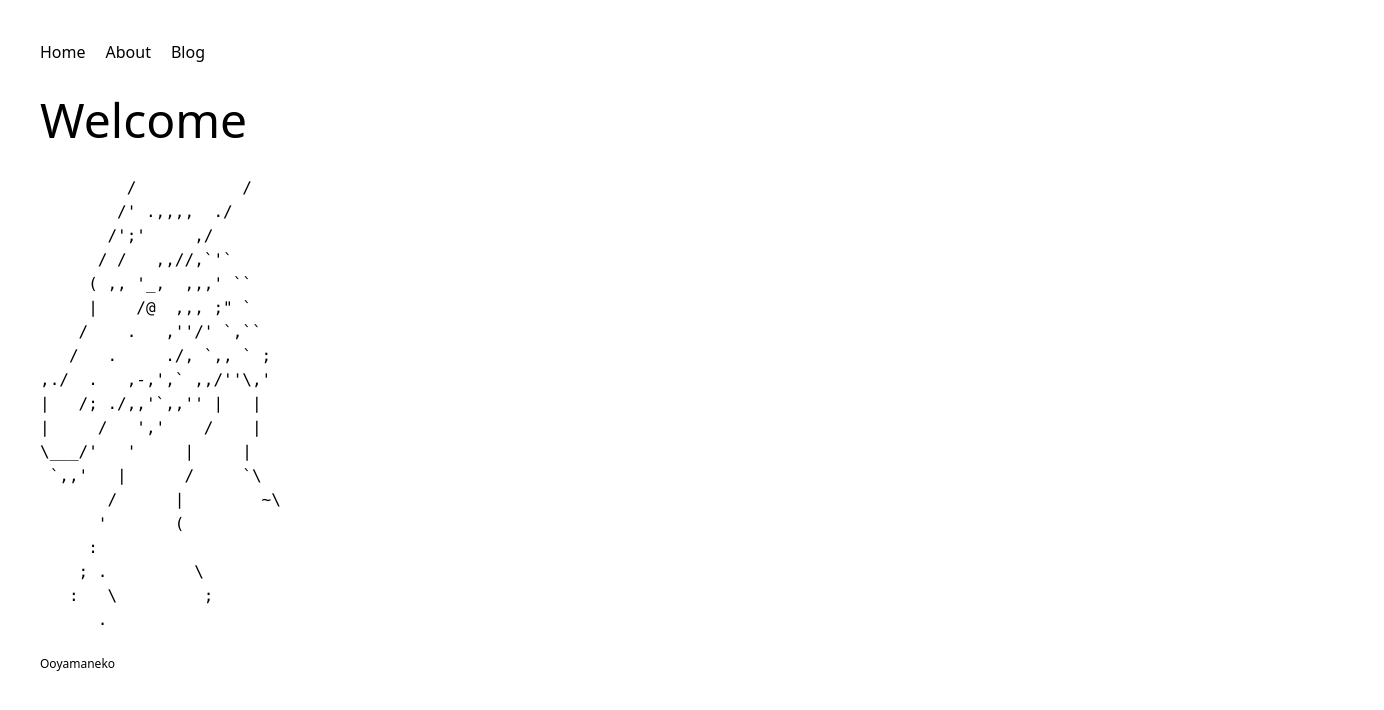
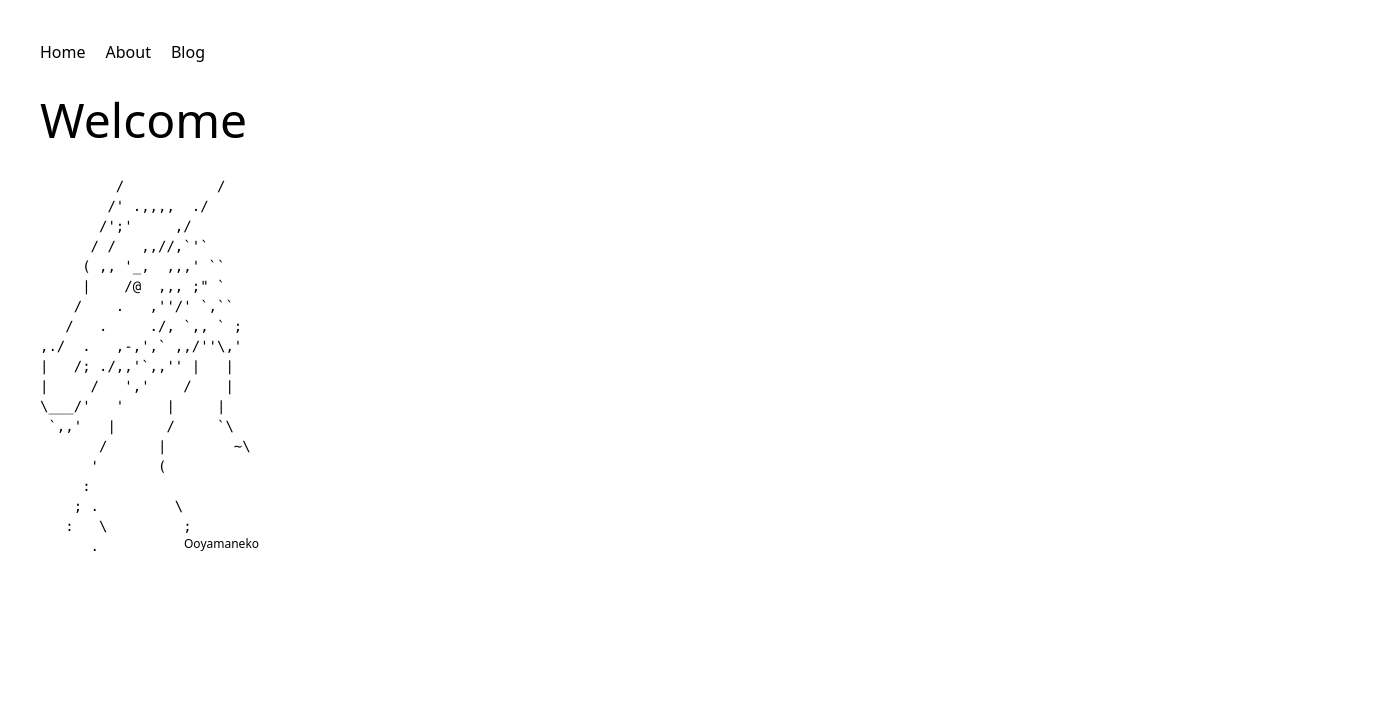
Before and after one commit to vytenisstaugaitis/sss3s, a SvelteKit app: page / in a window 1280 px wide. Shown: the top 710 px of the page, 1384 px wide, since content can reach past the window. Built offline with nearby package versions, Linux system fonts and the light colour scheme.

Commit message:
added: about text

```diff
--- a/src/routes/+page.svelte
+++ b/src/routes/+page.svelte
@@ -1,6 +1,6 @@
 <h1>Welcome</h1>
 <div class="mt-3 lg:mt-5">
-    <pre class="">         /           /
+    <pre class="text-xs lg:text-sm">         /           /
         /' .,,,,  ./
        /';'     ,/
       / /   ,,//,`'`
@@ -20,5 +20,5 @@
    :   \         ;
       .
     </pre>
-    <p class="text-xs">Ooyamaneko</p>
+    <p class="text-xs -translate-y-10 translate-x-36">Ooyamaneko</p>
 </div>
--- a/src/routes/about/+page.svelte
+++ b/src/routes/about/+page.svelte
@@ -1,4 +1,4 @@
 <h1>About</h1>
 <div class="lg:w-6/12 mt-3 lg:mt-5">
-    <p>Lorem ipsum dolor sit amet, consectetur adipiscing elit. Etiam eget dui quis dolor gravida sollicitudin at et odio. Donec nunc ante, semper eget ipsum at, posuere placerat lorem. In hac habitasse platea dictumst. Proin in lectus accumsan, ultrices odio sed, feugiat est. Nulla nec nulla arcu. Aenean pulvinar nisi purus, at tincidunt ipsum maximus sed. Sed suscipit, justo sit amet sollicitudin consectetur, nunc velit venenatis velit, eget tempus felis erat eget nisl. Nam ac sapien bibendum, sagittis dolor vitae, dictum ex.</p>
+    <p>Experiments with SvelteKit and interesting tools & libraries on the server.</p>
 </div>
```
